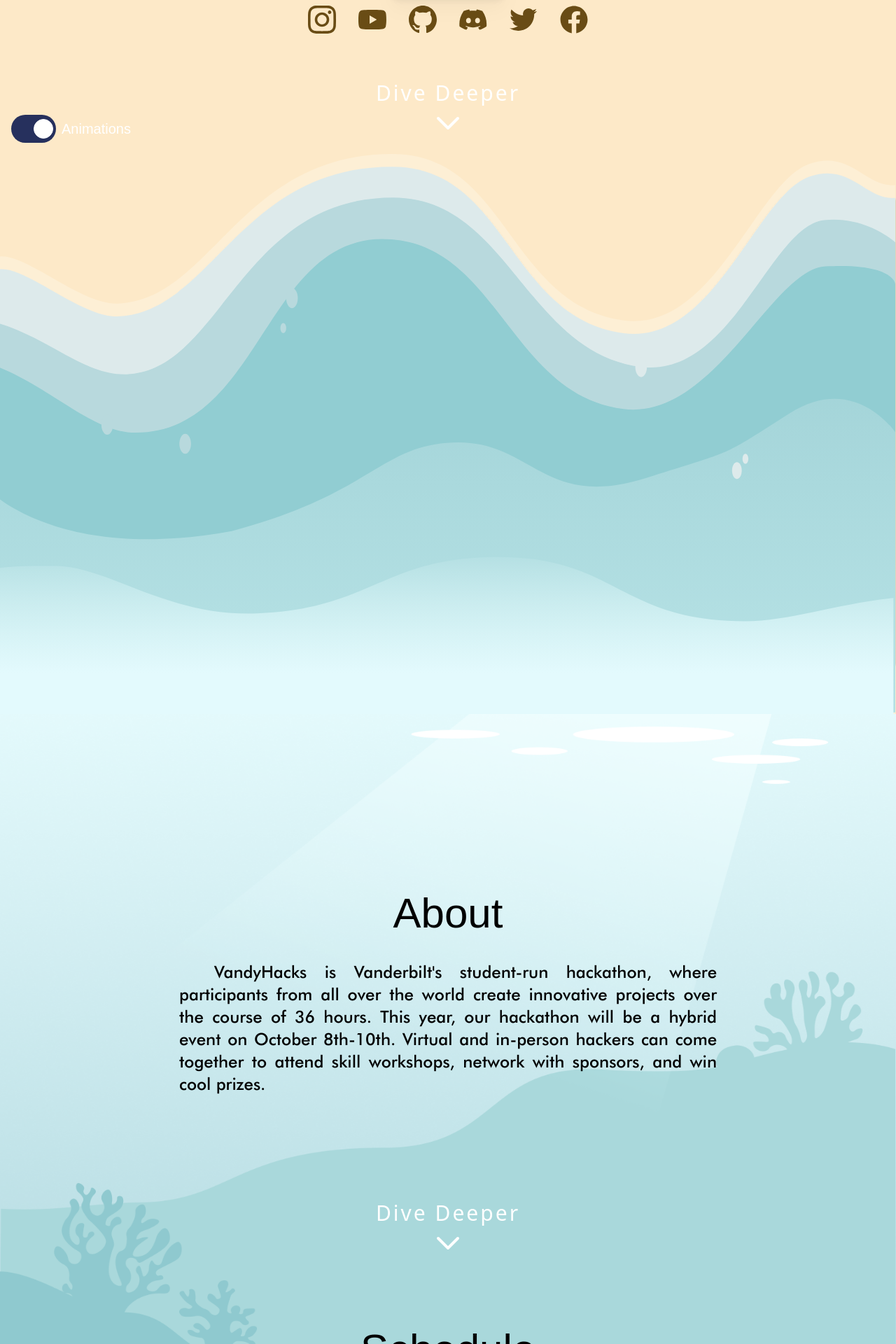
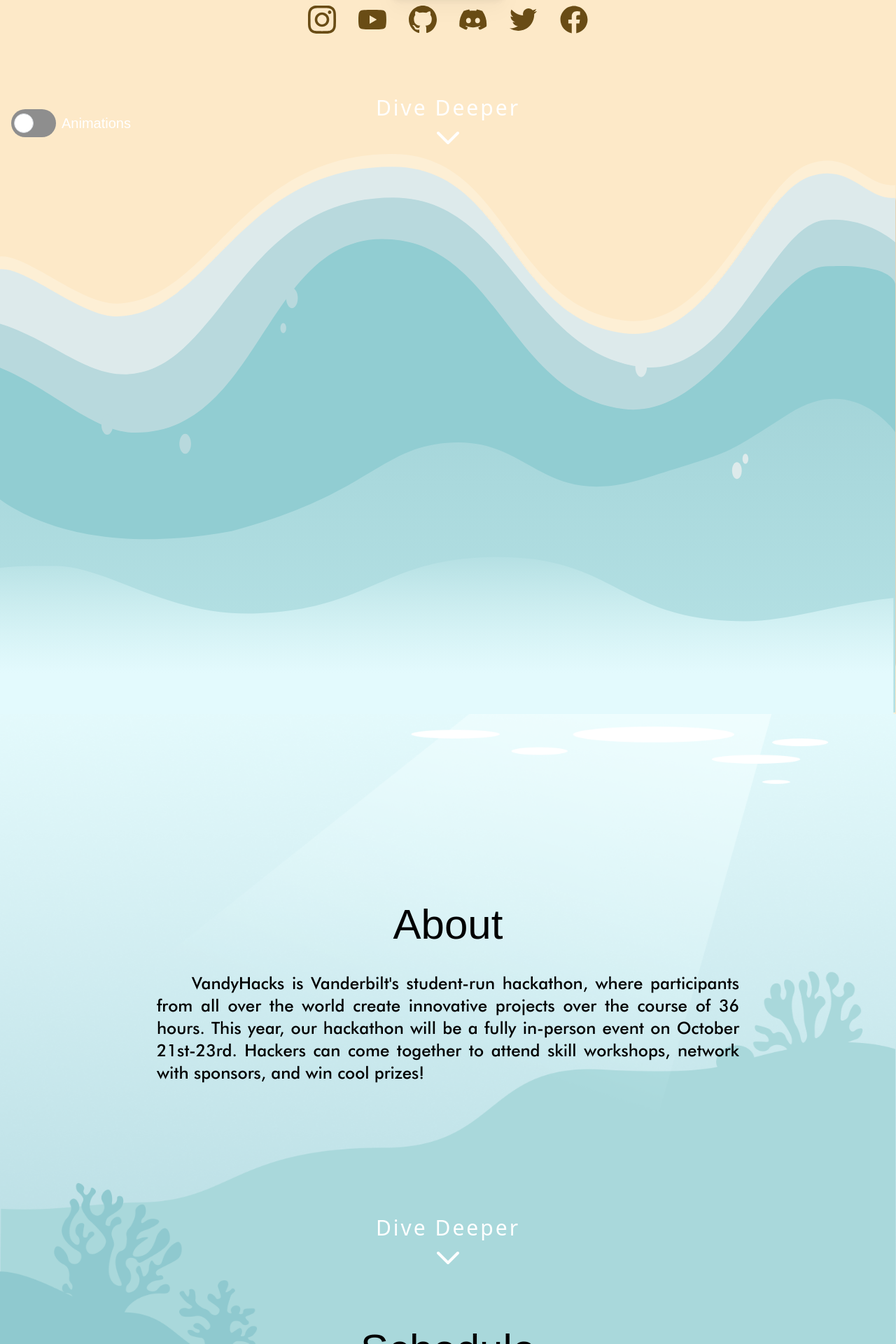
Before and after one commit to VandyHacks/vh9-promo-site, a Svelte app: page / in a window 1280 px wide. Shown: the part 580-2500 px from the top of the page at 70% size. Built offline with nearby package versions, Linux system fonts and the light colour scheme; a web font is replaced by a local one.

Commit message:
waiting for pizza
Co-authored-by: Abi Kothapalli <13491640+abi-kothapalli@users.noreply.github.com>

```diff
--- a/src/App.svelte
+++ b/src/App.svelte
@@ -63,8 +63,15 @@
         },
     }
 
+    let isChrome = Boolean(window.chrome)
+    isAnimationOn.set(isChrome)
+
     let particlesInit = async (engine) => {
         await loadFull(engine)
+    }
+
+    function toggleAnimation() {
+        isAnimationOn.set(!$isAnimationOn)
     }
 
     $: innerHeight = 0
@@ -106,6 +113,35 @@
     {/if}
 </MediaQuery>
 
+<div class="invisible sm:visible fixed p-4 bottom-2 z-50 flex justify-center">
+    <label
+        for="default-toggle"
+        class="inline-flex relative items-center cursor-pointer"
+    >
+        <input
+            type="checkbox"
+            value=""
+            id="default-toggle"
+            class="sr-only peer"
+            on:click={toggleAnimation}
+            checked={isChrome}
+        />
+        <div
+            class="w-11 h-6 md:w-14 md:h-8 lg:w-16 lg:h-10
+					after:h-5 after:w-5 md:after:h-6 md:after:w-6 lg:after:h-7 lg:after:w-7
+					after:top-[2px] after:left-[2px] md:after:top-[4px] md:after:left-[4px] lg:after:left-[4px] lg:after:top-[6px]
+					bg-[#8E8E8E] peer-focus:outline-none rounded-full
+					peer peer-checked:after:translate-x-full peer-checked:after:border-white peer-checked:bg-[#26305D]
+					after:content-[''] after:absolute after:bg-white after:border-gray-300 after:border after:rounded-full after:transition-all"
+        />
+    </label>
+    <div
+        class="flex items-center ml-2 text-md md:text-lg lg:text-xl text-white"
+    >
+        Animations
+    </div>
+</div>
+
 <style lang="postcss" global>
     @tailwind base;
     @tailwind components;
--- a/src/components/DiveDeeper.svelte
+++ b/src/components/DiveDeeper.svelte
@@ -10,7 +10,7 @@
 >
     <div
         class="flex flex-col items-center {$isAnimationOn
-            ? 'animate-bounce'
+            ? 'animate-bounce -mb-5'
             : ''}"
     >
         <div
--- a/src/pages/About.svelte
+++ b/src/pages/About.svelte
@@ -6,13 +6,13 @@
     <div class="m-auto">
         <div class="text-2xl md:text-4xl lg:text-6xl">About</div>
         <div
-            class="font-['Futura'] text-justify indent-[50px] my-0 mx-[20%] mt-[3%] text-sm md:text-md lg:text-lg xl:text-2xl"
+            class="font-['Futura'] text-justify indent-[50px] my-0 mx-10 md:mx-48 lg:mx-56 mt-[3%] text-md md:text-lg lg:text-xl xl:text-2xl"
         >
             VandyHacks is Vanderbilt's student-run hackathon, where participants
             from all over the world create innovative projects over the course
-            of 36 hours. This year, our hackathon will be a hybrid event on
-            October 8th-10th. Virtual and in-person hackers can come together to
-            attend skill workshops, network with sponsors, and win cool prizes.
+            of 36 hours. This year, our hackathon will be a fully in-person
+            event on October 21st-23rd. Hackers can come together to attend
+            skill workshops, network with sponsors, and win cool prizes!
         </div>
     </div>
 
--- a/src/pages/Home.svelte
+++ b/src/pages/Home.svelte
@@ -1,7 +1,6 @@
 <script>
     import DiveDeeper from '../components/DiveDeeper.svelte'
     import MainLogo from '../components/logos/MainLogo.svelte'
-    import { isAnimationOn } from '../stores.js'
     import LogoInstagram from '../components/logos/LogoInstagram.svelte'
     import LogoYoutube from '../components/logos/LogoYoutube.svelte'
     import LogoGithub from '../components/logos/LogoGithub.svelte'
@@ -9,10 +8,6 @@
     import LogoTwitter from '../components/logos/LogoTwitter.svelte'
     import LogoFacebook from '../components/logos/LogoFacebook.svelte'
     import BeachDecor from '../components/BeachDecor.svelte'
-
-    function toggleAnimation() {
-        isAnimationOn.set(!$isAnimationOn)
-    }
 </script>
 
 <div
@@ -70,35 +65,4 @@
     <div class="fixed items-center">
         <DiveDeeper currentPage="wave" />
     </div>
-
-    <div
-        class="invisible sm:visible absolute p-4 bottom-0 z-10 flex justify-center"
-    >
-        <label
-            for="default-toggle"
-            class="inline-flex relative items-center cursor-pointer"
-        >
-            <input
-                type="checkbox"
-                value=""
-                id="default-toggle"
-                class="sr-only peer"
-                on:click={toggleAnimation}
-                checked
-            />
-            <div
-                class="w-11 h-6 md:w-14 md:h-8 lg:w-16 lg:h-10
-					after:h-5 after:w-5 md:after:h-6 md:after:w-6 lg:after:h-7 lg:after:w-7
-					after:top-[2px] after:left-[2px] md:after:top-[4px] md:after:left-[4px] lg:after:left-[4px] lg:after:top-[6px]
-					bg-[#8E8E8E] peer-focus:outline-none rounded-full
-					peer peer-checked:after:translate-x-full peer-checked:after:border-white peer-checked:bg-[#26305D]
-					after:content-[''] after:absolute after:bg-white after:border-gray-300 after:border after:rounded-full after:transition-all"
-            />
-        </label>
-        <div
-            class="flex items-center ml-2 text-md md:text-lg lg:text-xl text-white"
-        >
-            Animations
-        </div>
-    </div>
 </div>
--- a/src/pages/Schedule.svelte
+++ b/src/pages/Schedule.svelte
@@ -22,6 +22,10 @@
     function getScheduleOfTheDay(day) {
         selectedDay = day
         scheduleOfTheDay = schedules[day - 1]
+
+        // Reset scroll when changing page
+        let scheduleBox = document.getElementById('scrollable-content')
+        scheduleBox.scrollTop = 0
     }
 </script>
 
--- a/src/pages/Sponsors.svelte
+++ b/src/pages/Sponsors.svelte
@@ -11,15 +11,9 @@
         class="absolute mt-[50px] top left-1/2 transform -translate-x-1/2 z-10"
     >
         <div class="text-white text-2xl md:text-4xl lg:text-6xl">Sponsors</div>
-
-        <div class="w-full h-full">
-            <!-- Sponsors -->
-        </div>
     </div>
 
-    <div
-        class="absolute bottom-[20px] left-[20px] z-20 font-['Futura'] text-sm"
-    >
+    <div class="absolute bottom-[5px] left-[20px] z-20 font-['Futura'] text-sm">
         Made with &lt;3 by the VandyHacks team
     </div>
 </div>
```
